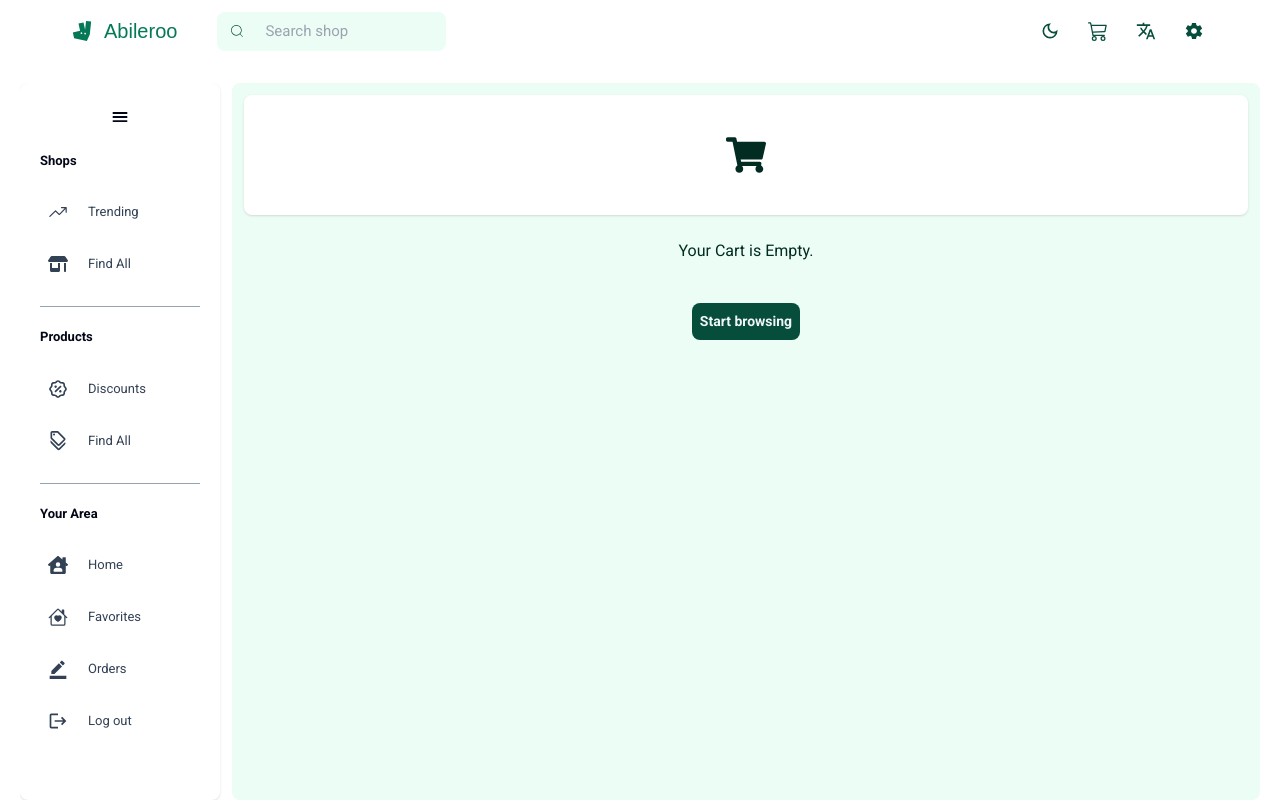
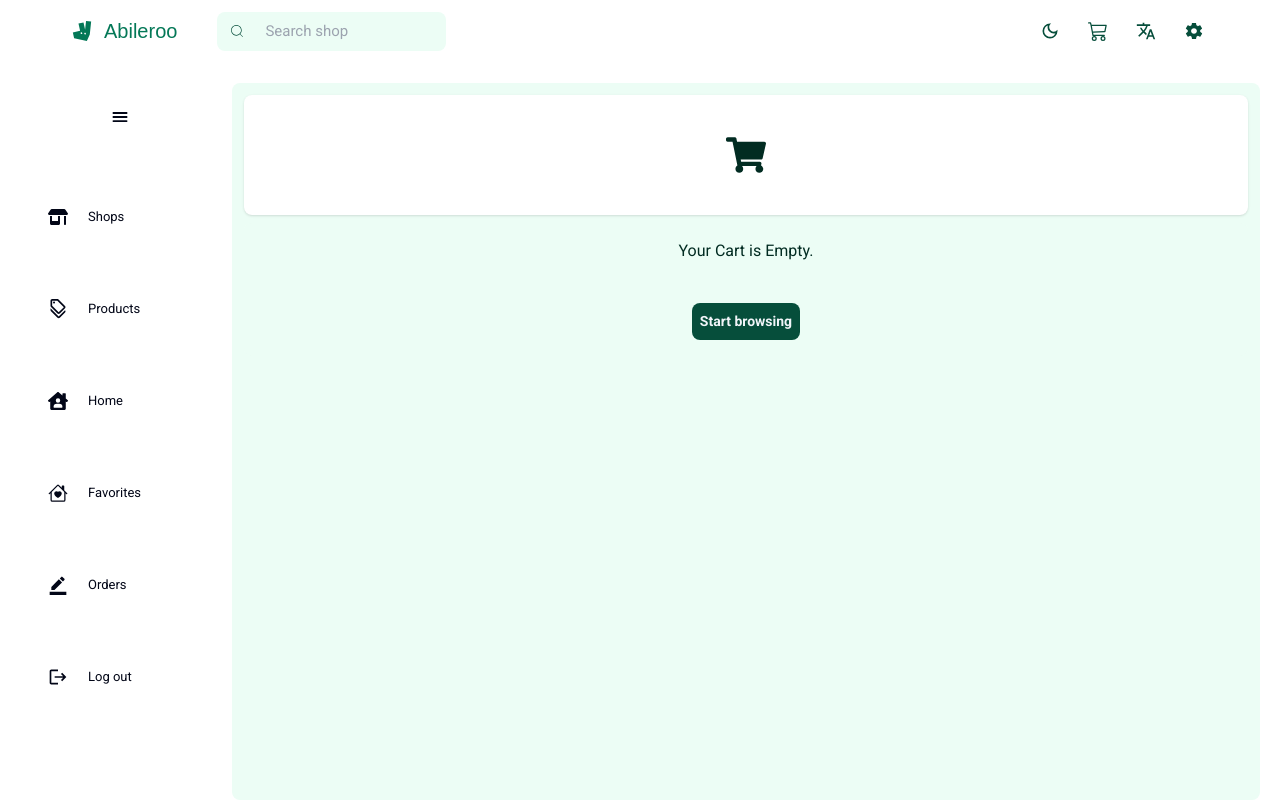
Before and after one commit to riumat/abileroo-app, a React (Create React App) app: page /cart in a window 1280 px wide. Built offline with nearby package versions, Linux system fonts and the light colour scheme; a web font is replaced by a local one.

Commit message:
removed not used options in sidebar

```diff
--- a/src/Components/Sidebar.jsx
+++ b/src/Components/Sidebar.jsx
@@ -2,7 +2,7 @@
 import { FaShop } from "react-icons/fa6";
 import { RiDiscountPercentLine } from "react-icons/ri";
 import { MdOutlineDiscount, MdLogout, MdBorderColor } from "react-icons/md";
-import { FaShoppingCart, FaHouseUser } from "react-icons/fa";
+import { FaHouseUser } from "react-icons/fa";
 import { IoMenu } from "react-icons/io5";
 import { useState } from "react";
 import { Link } from "react-router-dom";
@@ -16,64 +16,32 @@
 
   if (!isSideOpen) return;
   return (
-    <div className={`rounded-lg p-5 absolute md:static z-50 text-[13px] bg-light  ${isCompressed ? "w-18" : "w-[200px]"}`}>
+    <div className={`rounded-lg p-5 absolute md:static z-50 text-[13px] bg-light shadow-none  flex flex-col gap-16 ${isCompressed ? "w-18" : "w-[200px]"}`}>
 
       <div className="md:flex justify-center hidden">
-        <IoMenu className="w-7 h-7 p-1 rounded-lg cursor-pointer hover:bg-emerald-800 dark:hover:bg-emerald-800 hover:text-white dark:text-slate-100" onClick={() => setIsCompressed(prev => !prev)} />
+        <IoMenu
+          className="w-7 h-7 p-1 rounded-lg cursor-pointer hover:bg-emerald-800 dark:hover:bg-emerald-800 hover:text-white dark:text-slate-100"
+          onClick={() => setIsCompressed(prev => !prev)}
+        />
       </div>
 
-      <div className="flex flex-col gap-5 border-b border-slate-400  py-5">
-        {!isCompressed && (
-          <p className="font-semibold">Shops</p>
-        )}
-        <div className="flex flex-col gap-2 text-slate-700 dark:text-slate-200 ">
-          <div className="sb-button">
-            <IoIosTrendingUp className="w-5 h-5" />
-            {!isCompressed && (
-              <p>Trending</p>
-            )}
-          </div>
+      <div className="flex flex-col gap-12  ">
+
 
         <Link to={"/find"} className="sb-button" >
           <FaShop className="w-5 h-5" />
           {!isCompressed && (
-              <p>Find All</p>
+            <p>Shops</p>
           )}
         </Link>
-
-        </div>
-      </div>
-
-      <div className="flex flex-col gap-5 border-b border-slate-400 py-5">
-        {!isCompressed && (
-          <p className="font-semibold">Products</p>
-        )}
-
-        <div className="flex flex-col gap-2 text-slate-700 dark:text-slate-200">
-          <div className="sb-button">
-            <RiDiscountPercentLine className="w-5 h-5" />
-            {!isCompressed && (
-              <p>Discounts</p>
-            )}
-          </div>
 
         <div className="sb-button">
           <MdOutlineDiscount className="w-5 h-5" />
           {!isCompressed && (
-              <p>Find All</p>
+            <p>Products</p>
           )}
         </div>
-        </div>
-      </div>
 
-      <div className="flex flex-col gap-5  py-5">
-        {!isCompressed && (
-          <p className="font-semibold">Your Area</p>
-        )}
-
-
-
-        <div className="flex flex-col gap-2 text-slate-700 dark:text-slate-200">
 
         <Link to={"/home"} className="sb-button">
           <FaHouseUser className="w-5 h-5" />
@@ -102,9 +70,8 @@
             <p>Log out</p>
           )}
         </Link>
+      </div>
 
-        </div>
-      </div>
     </div>
   )
 }
```
Lines whose indentation alone changed are shown as unchanged.
